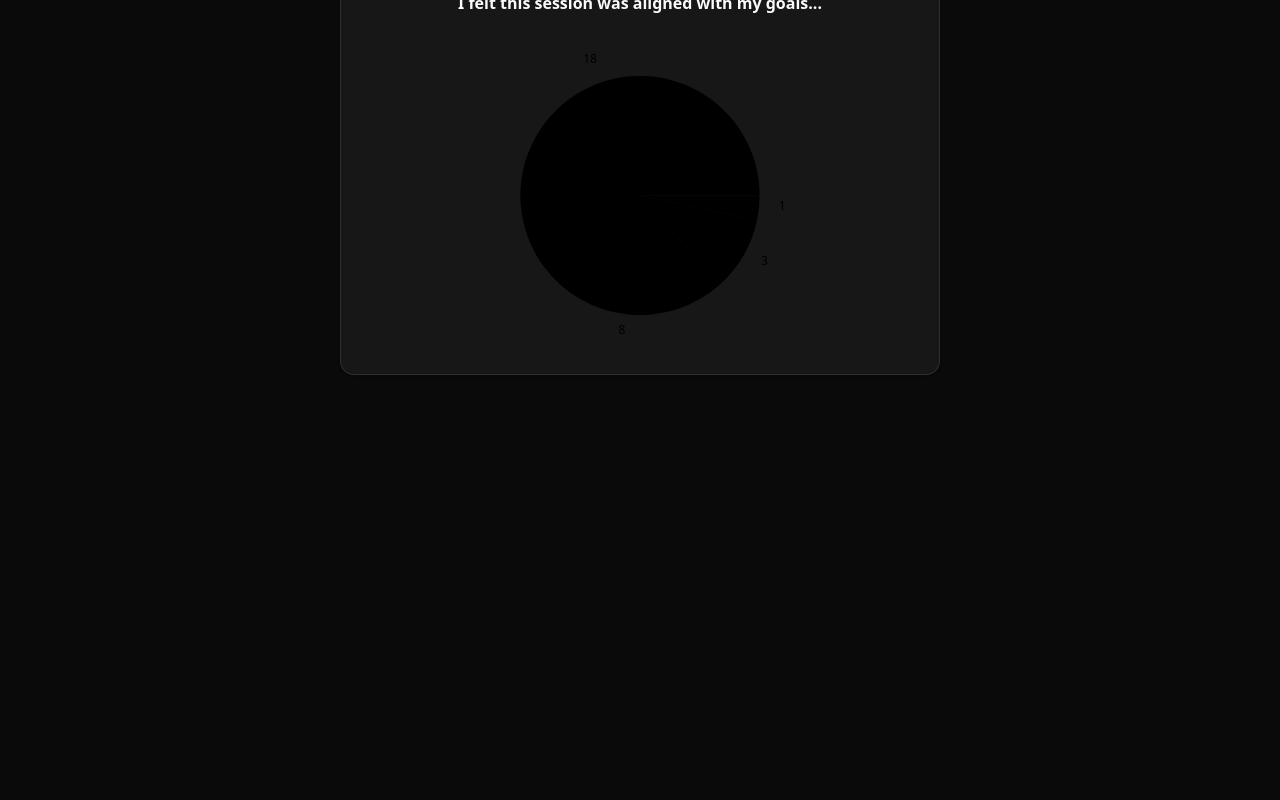
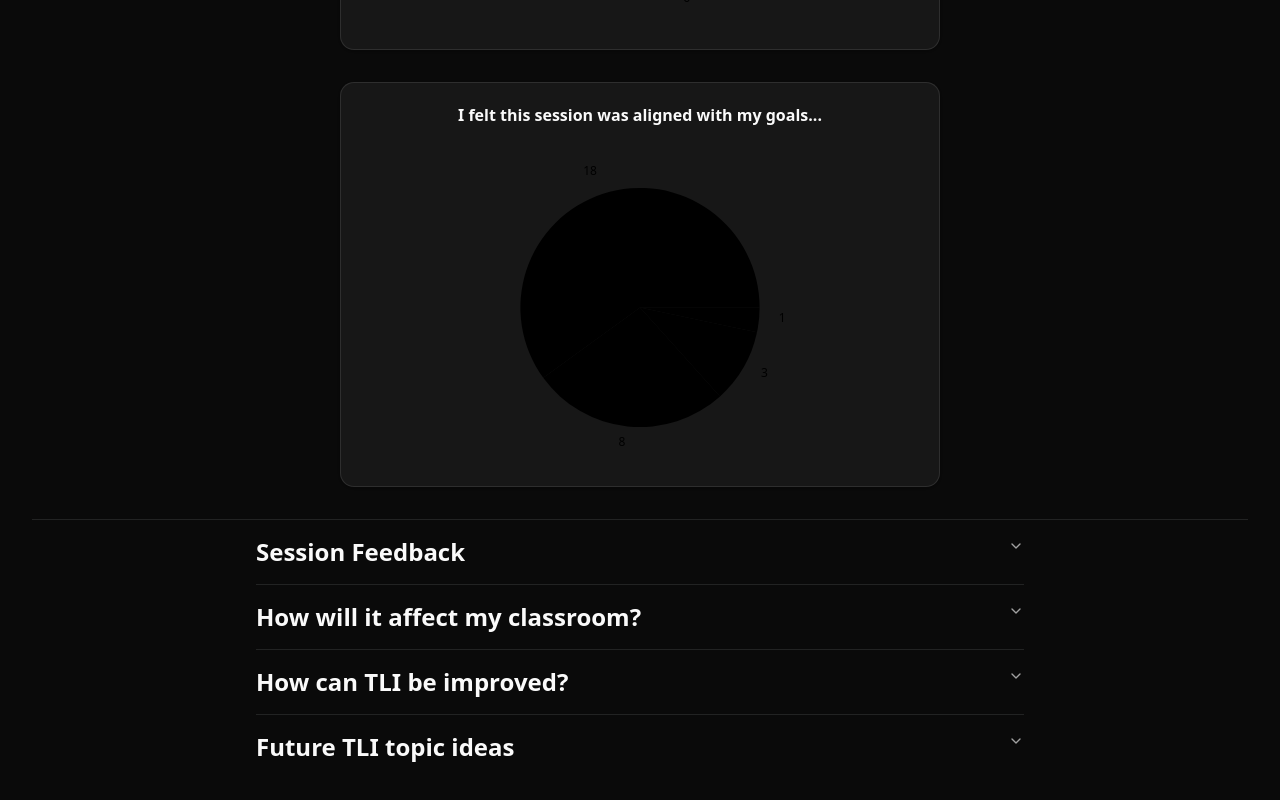
Before and after one commit to nmastroianni/2025falltli, a Next.js app: page /0 in a window 1280 px wide. Shown: the part 1960-2760 px from the top of the page. Before the commit the page ends 2399 px from the top, so only its background shows below. Built offline with nearby package versions, Linux system fonts and the light colour scheme.

Commit message:
adding accordions

```diff
--- a/app/[id]/page.tsx
+++ b/app/[id]/page.tsx
@@ -11,6 +11,12 @@ import { Card, CardHeader, CardContent, CardTitle } from '@/components/ui/card'
 import ProgramChart from '@/components/ProgramChart'
 import DeepThinkingChart from '@/components/DeepThinkingChart'
 import BeneficialChart from '@/components/BeneficialChart'
+import {
+  Accordion,
+  AccordionContent,
+  AccordionItem,
+  AccordionTrigger,
+} from '@/components/ui/accordion'
 
 const Session = async ({ params }: { params: Promise<{ id: number }> }) => {
   const { id } = await params
@@ -21,6 +27,18 @@ const Session = async ({ params }: { params: Promise<{ id: number }> }) => {
   const deepThinking = countResponses(session, agreementsToCount, 'Question 4')
   const beneficial = countResponses(session, agreementsToCount, 'Question 5')
   const goals = countResponses(session, agreementsToCount, 'Question 7')
+  const sessionFeedback = session.Feedback.filter(
+    (item) => item['Question 6']
+  ).map((item) => item['Question 6'])
+  const delivery = session.Feedback.filter((item) => item['Question 8']).map(
+    (item) => item['Question 8']
+  )
+  const improved = session.Feedback.filter((item) => item['Question 9']).map(
+    (item) => item['Question 9']
+  )
+  const topics = session.Feedback.filter((item) => item['Question 10']).map(
+    (item) => item['Question 10']
+  )
   return (
     <div className="p-4 lg:p-8">
       <h1 className="text-center text-3xl font-black py-4 lg:py-8">
@@ -77,6 +95,75 @@ const Session = async ({ params }: { params: Promise<{ id: number }> }) => {
           </CardContent>
         </Card>
       </div>
+      <hr />
+      <div className="max-w-3xl mx-auto">
+        <Accordion type="single" collapsible>
+          <AccordionItem value="item-1">
+            <AccordionTrigger>
+              <h2 className="font-bold text-center text-2xl">
+                Session Feedback
+              </h2>
+            </AccordionTrigger>
+            <AccordionContent>
+              <ul className="list-disc text-xl font-thin">
+                {sessionFeedback.map((item, i) => (
+                  <li key={item + i} className="ml-8">
+                    {item}
+                  </li>
+                ))}
+              </ul>
+            </AccordionContent>
+          </AccordionItem>
+          <AccordionItem value="item-2">
+            <AccordionTrigger>
+              <h2 className="font-bold text-center text-2xl">
+                How will it affect my classroom?
+              </h2>
+            </AccordionTrigger>
+            <AccordionContent>
+              <ul className="list-disc text-xl font-thin">
+                {delivery.map((item, i) => (
+                  <li key={item + i + 1} className="ml-8">
+                    {item}
+                  </li>
+                ))}
+              </ul>
+            </AccordionContent>
+          </AccordionItem>
+          <AccordionItem value="item-3">
+            <AccordionTrigger>
+              <h2 className="font-bold text-center text-2xl">
+                How can TLI be improved?
+              </h2>
+            </AccordionTrigger>
+            <AccordionContent>
+              <ul className="list-disc text-xl font-thin">
+                {improved.map((item, i) => (
+                  <li key={item + i + 2} className="ml-8">
+                    {item}
+                  </li>
+                ))}
+              </ul>
+            </AccordionContent>
+          </AccordionItem>
+          <AccordionItem value="item-4">
+            <AccordionTrigger>
+              <h2 className="font-bold text-center text-2xl">
+                Future TLI topic ideas
+              </h2>
+            </AccordionTrigger>
+            <AccordionContent>
+              <ul className="list-disc text-xl font-thin">
+                {topics.map((item, i) => (
+                  <li key={item + i + 3} className="ml-8">
+                    {item}
+                  </li>
+                ))}
+              </ul>
+            </AccordionContent>
+          </AccordionItem>
+        </Accordion>
+      </div>
     </div>
   )
 }
--- a/app/layout.tsx
+++ b/app/layout.tsx
@@ -1,6 +1,8 @@
 import type { Metadata } from 'next'
 import { Geist, Geist_Mono } from 'next/font/google'
 import './globals.css'
+import { HomeIcon } from 'lucide-react'
+import Link from 'next/link'
 
 const geistSans = Geist({
   variable: '--font-geist-sans',
@@ -27,6 +29,12 @@ export default function RootLayout({
       <body
         className={`${geistSans.variable} ${geistMono.variable} antialiased`}
       >
+        <header className="p-4 lg:p-6 shadow-sm shadow-neutral-700 mb-4 lg:mb-8">
+          <Link href="/">
+            <HomeIcon className="size-8" />
+            <span className="sr-only">Go Home</span>
+          </Link>
+        </header>
         <main id="main-content">{children}</main>
       </body>
     </html>
--- a/app/page.tsx
+++ b/app/page.tsx
@@ -1,6 +1,7 @@
 import data from '@/lib/data.json'
 import { Card, CardHeader, CardTitle } from '@/components/ui/card'
 import Link from 'next/link'
+import { Presentation } from 'lucide-react'
 export default function Home() {
   return (
     <div>
@@ -13,10 +14,11 @@ export default function Home() {
                 href={`/${session.id}`}
                 aria-labelledby={`${session.id}`}
               >
-                <Card className="bg-neutral-800 min-w-[300px]">
+                <Card className="bg-neutral-800 min-w-[320px] h-full hover:shadow-lg hover:bg-neutral-900 shadow-purple-800 transition-colors ease-in-out duration-300">
                   <CardHeader>
+                    <Presentation className="mx-auto" />
                     <CardTitle
-                      className="text-center"
+                      className="text-center leading-6 font-semibold"
                       id={`session-${session.id}`}
                     >
                       {session.SessionTitle}
--- /dev/null
+++ b/components/ui/accordion.tsx
@@ -0,0 +1,66 @@
+"use client"
+
+import * as React from "react"
+import * as AccordionPrimitive from "@radix-ui/react-accordion"
+import { ChevronDownIcon } from "lucide-react"
+
+import { cn } from "@/lib/utils"
+
+function Accordion({
+  ...props
+}: React.ComponentProps<typeof AccordionPrimitive.Root>) {
+  return <AccordionPrimitive.Root data-slot="accordion" {...props} />
+}
+
+function AccordionItem({
+  className,
+  ...props
+}: React.ComponentProps<typeof AccordionPrimitive.Item>) {
+  return (
+    <AccordionPrimitive.Item
+      data-slot="accordion-item"
+      className={cn("border-b last:border-b-0", className)}
+      {...props}
+    />
+  )
+}
+
+function AccordionTrigger({
+  className,
+  children,
+  ...props
+}: React.ComponentProps<typeof AccordionPrimitive.Trigger>) {
+  return (
+    <AccordionPrimitive.Header className="flex">
+      <AccordionPrimitive.Trigger
+        data-slot="accordion-trigger"
+        className={cn(
+          "focus-visible:border-ring focus-visible:ring-ring/50 flex flex-1 items-start justify-between gap-4 rounded-md py-4 text-left text-sm font-medium transition-all outline-none hover:underline focus-visible:ring-[3px] disabled:pointer-events-none disabled:opacity-50 [&[data-state=open]>svg]:rotate-180",
+          className
+        )}
+        {...props}
+      >
+        {children}
+        <ChevronDownIcon className="text-muted-foreground pointer-events-none size-4 shrink-0 translate-y-0.5 transition-transform duration-200" />
+      </AccordionPrimitive.Trigger>
+    </AccordionPrimitive.Header>
+  )
+}
+
+function AccordionContent({
+  className,
+  children,
+  ...props
+}: React.ComponentProps<typeof AccordionPrimitive.Content>) {
+  return (
+    <AccordionPrimitive.Content
+      data-slot="accordion-content"
+      className="data-[state=closed]:animate-accordion-up data-[state=open]:animate-accordion-down overflow-hidden text-sm"
+      {...props}
+    >
+      <div className={cn("pt-0 pb-4", className)}>{children}</div>
+    </AccordionPrimitive.Content>
+  )
+}
+
+export { Accordion, AccordionItem, AccordionTrigger, AccordionContent }
--- a/package.json
+++ b/package.json
@@ -12,6 +12,7 @@
     "react-is": "19.1.0"
   },
   "dependencies": {
+    "@radix-ui/react-accordion": "^1.2.12",
     "@radix-ui/react-slot": "^1.2.3",
     "class-variance-authority": "^0.7.1",
     "clsx": "^2.1.1",
```
Also changed, not shown: 1 other file (tests, documents, lock files or other folders).
